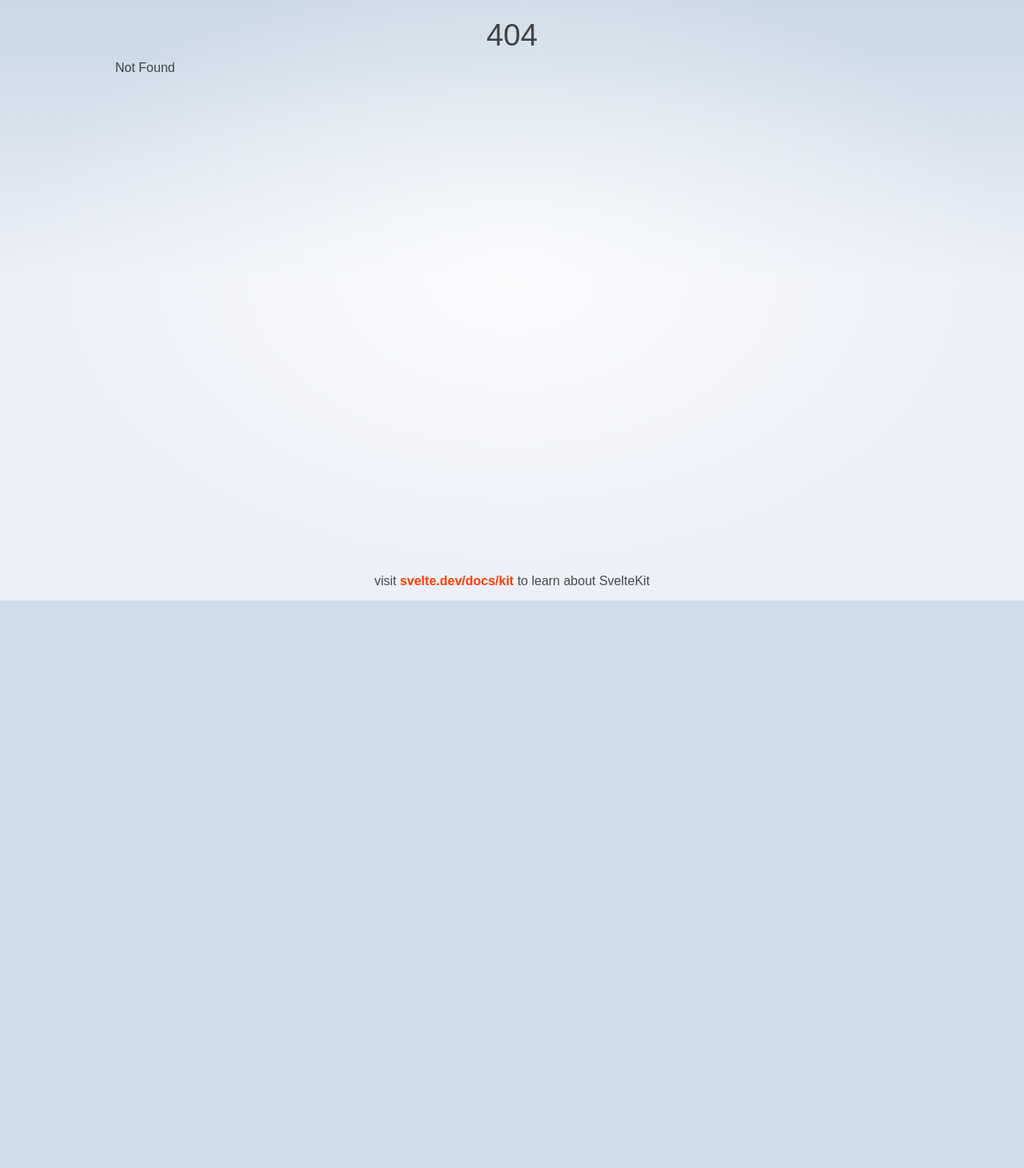
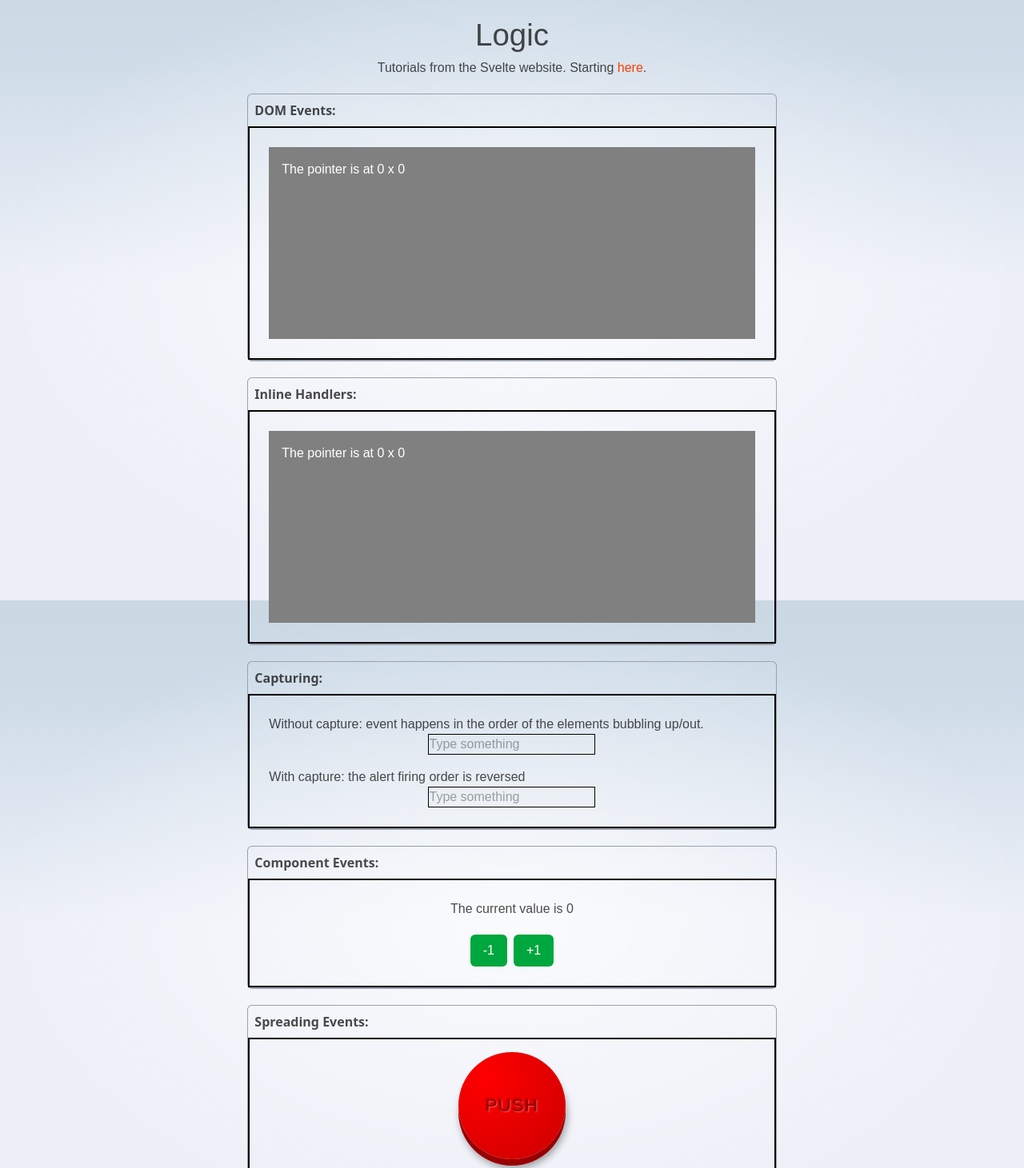
Before and after one commit to wforbes/svelte-learns, a SvelteKit app: page /first-tutorial/5-events in a window 1280 px wide. Before the commit this address had no page. Shown: the part 49-1510 px from the top of the page at 80% size. Before the commit the page ends 800 px from the top, so only its background shows below. Built offline with nearby package versions, Linux system fonts and the light colour scheme.

Commit message:
tutorial: add the rest of the Events section

```diff
--- a/src/routes/first-tutorial/+page.svelte
+++ b/src/routes/first-tutorial/+page.svelte
@@ -1,15 +1,5 @@
 <script lang="ts">
 	import CardyBoxThing from './components/CardyBoxThing.svelte';
-	import YourFirstComponent from './1-intro/0-YourFirstComponent.svelte';
-	import DynamicAttributes from './1-intro/1-DynamicAttributes.svelte';
-	import Styling from './1-intro/2-Styling.svelte';
-	import NestedComponents from './1-intro/3-NestedComponents.svelte';
-	import HtmlTags from './1-intro/4-HtmlTags.svelte';
-	import IntroState from './2-reactivity/5-IntroState.svelte';
-	import DeepState from './2-reactivity/6-DeepState.svelte';
-	import DerivedState from './2-reactivity/7-DerivedState.svelte'
-	import InspectingState from './2-reactivity/8-InspectingState.svelte'
-	import Effects from './2-reactivity/9-Effects.svelte'
 </script>
 
 <h1>Welcome</h1>
@@ -41,3 +31,9 @@
 		<h1>4 - Logic</h1>
 	</a>
 </CardyBoxThing>
+
+<CardyBoxThing>
+	<a href="/first-tutorial/5-events" class="ex-container ex-container-link">
+		<h1>5 - Events</h1>
+	</a>
+</CardyBoxThing>
--- /dev/null
+++ b/src/routes/first-tutorial/5-events/+page.svelte
@@ -0,0 +1,58 @@
+<script lang="ts">
+	import CardyBoxThing from '../components/CardyBoxThing.svelte';
+	import DOMEvents from './19-DOMEvents.svelte'
+	import InlineHandlers from './20-InlineHandlers.svelte'
+	import Capturing from './21-Capturing.svelte'
+	import ComponentEvents from './22-ComponentEvents.svelte'
+	import SpreadingEvents from './23-SpreadingEvents.svelte'
+</script>
+
+<h1>Logic</h1>
+<p class="text-center">
+	Tutorials from the Svelte website. Starting <a href="https://svelte.dev/tutorial/svelte/dom-events">here</a>.
+</p>
+
+<CardyBoxThing>
+	<p class="ex">
+		<span class="ex-title">DOM Events:</span>
+	</p>
+	<div class="ex-container">
+		<DOMEvents />
+	</div>
+</CardyBoxThing>
+
+<CardyBoxThing>
+	<p class="ex">
+		<span class="ex-title">Inline Handlers:</span>
+	</p>
+	<div class="ex-container">
+		<InlineHandlers />
+	</div>
+</CardyBoxThing>
+
+<CardyBoxThing>
+	<p class="ex">
+		<span class="ex-title">Capturing:</span>
+	</p>
+	<div class="ex-container">
+		<Capturing />
+	</div>
+</CardyBoxThing>
+
+<CardyBoxThing>
+	<p class="ex">
+		<span class="ex-title">Component Events:</span>
+	</p>
+	<div class="ex-container">
+		<ComponentEvents />
+	</div>
+</CardyBoxThing>
+
+<CardyBoxThing>
+	<p class="ex">
+		<span class="ex-title">Spreading Events:</span>
+	</p>
+	<div class="ex-container">
+		<SpreadingEvents />
+	</div>
+</CardyBoxThing>
--- /dev/null
+++ b/src/routes/first-tutorial/5-events/19-DOMEvents.svelte
@@ -0,0 +1,22 @@
+<script lang="ts">
+	let m = $state({ x: 0, y: 0 });
+
+	function onpointermove(event: PointerEvent) {
+		m.x = event.clientX;
+		m.y = event.clientY;
+	}
+</script>
+
+<div {onpointermove}>
+	The pointer is at {Math.round(m.x)} x {Math.round(m.y)}
+</div>
+
+<style>
+	div {
+		width: 100%;
+		height: 30vh;
+		padding: 1rem;
+		background-color: gray;
+		color: white;
+	}
+</style>
--- /dev/null
+++ b/src/routes/first-tutorial/5-events/20-InlineHandlers.svelte
@@ -0,0 +1,23 @@
+<script lang="ts">
+	let m = $state({ x: 0, y: 0 });
+
+</script>
+
+<div
+	onpointermove={(event: PointerEvent) => {
+		m.x = event.clientX;
+		m.y = event.clientY;
+	}}
+>
+	The pointer is at {Math.round(m.x)} x {Math.round(m.y)}
+</div>
+
+<style>
+	div {
+		width: 100%;
+		height: 30vh;
+		padding: 1rem;
+		background-color: gray;
+		color: white;
+	}
+</style>
--- /dev/null
+++ b/src/routes/first-tutorial/5-events/21-Capturing.svelte
@@ -0,0 +1,19 @@
+<p class="text-left! w-full">
+	Without capture: event happens in the order of the elements bubbling up/out.
+</p>
+<div onkeydown={(e) => alert(`<div> ${e.key}`)} role="presentation">
+	<input onkeydown={(e) => alert(`<input> ${e.key}`)} placeholder="Type something" />
+</div>
+
+<p class="mt-4 text-left! w-full">
+	With capture: the alert firing order is reversed
+</p>
+<div onkeydowncapture={(e) => alert(`<div> ${e.key}`)} role="presentation">
+	<input onkeydowncapture={(e) => alert(`<input> ${e.key}`)} placeholder="Type something" />
+</div>
+
+<style>
+	input {
+		border: 1px solid black;
+	}
+</style>
--- /dev/null
+++ b/src/routes/first-tutorial/5-events/22-ComponentEvents.svelte
@@ -0,0 +1,12 @@
+<script lang="ts">
+	import Stepper from './22-Stepper.svelte';
+
+	let value = $state(0);
+</script>
+
+<p>The current value is {value}</p>
+
+<Stepper
+	increment={() => value += 1}
+	decrement={() => value -= 1}
+/>
--- /dev/null
+++ b/src/routes/first-tutorial/5-events/22-Stepper.svelte
@@ -0,0 +1,14 @@
+<script lang="ts">
+	let { increment, decrement } = $props();
+</script>
+
+<div class="flex flex-row gap-2">
+	<button
+		onclick={decrement}
+		class="green-clicker"
+	>-1</button>
+	<button
+		onclick={increment}
+		class="green-clicker"
+	>+1</button>
+</div>
--- /dev/null
+++ b/src/routes/first-tutorial/5-events/23-BigRedButton.svelte
@@ -0,0 +1,29 @@
+<script lang="ts">
+	let props = $props();
+</script>
+
+<button {...props}>
+	Push
+</button>
+
+<style>
+	button {
+		font-size: 1.4em;
+		width: 6em;
+		height: 6em;
+		border-radius: 50%;
+		background: radial-gradient(circle at 25% 25%, hsl(0, 100%, 50%) 0, hsl(0, 100%, 40%) 100%);
+		box-shadow: 0 8px 0 hsl(0, 100%, 30%), 2px 12px 10px rgba(0,0,0,.35);
+		color: hsl(0, 100%, 30%);
+		text-shadow: -1px -1px 2px rgba(0,0,0,0.3), 1px 1px 2px rgba(255,255,255,0.4);
+		text-transform: uppercase;
+		letter-spacing: 0.05em;
+		transform: translate(0, -8px);
+		transition: all 0.2s;
+	}
+
+	button:active {
+		transform: translate(0, -2px);
+		box-shadow: 0 2px 0 hsl(0, 100%, 30%), 2px 6px 10px rgba(0,0,0,.35);
+	}
+</style>
--- /dev/null
+++ b/src/routes/first-tutorial/5-events/23-SpreadingEvents.svelte
@@ -0,0 +1,14 @@
+<script lang="ts">
+	import BigRedButton from './23-BigRedButton.svelte';
+	import horn from './23-levelup.mp3';
+
+	const audio = new Audio();
+	audio.src = horn;
+
+	function honk() {
+		audio.load();
+		audio.play();
+	}
+</script>
+
+<BigRedButton onclick={honk} />
```
Also changed, not shown: 2 other files (tests, documents, lock files or other folders).
